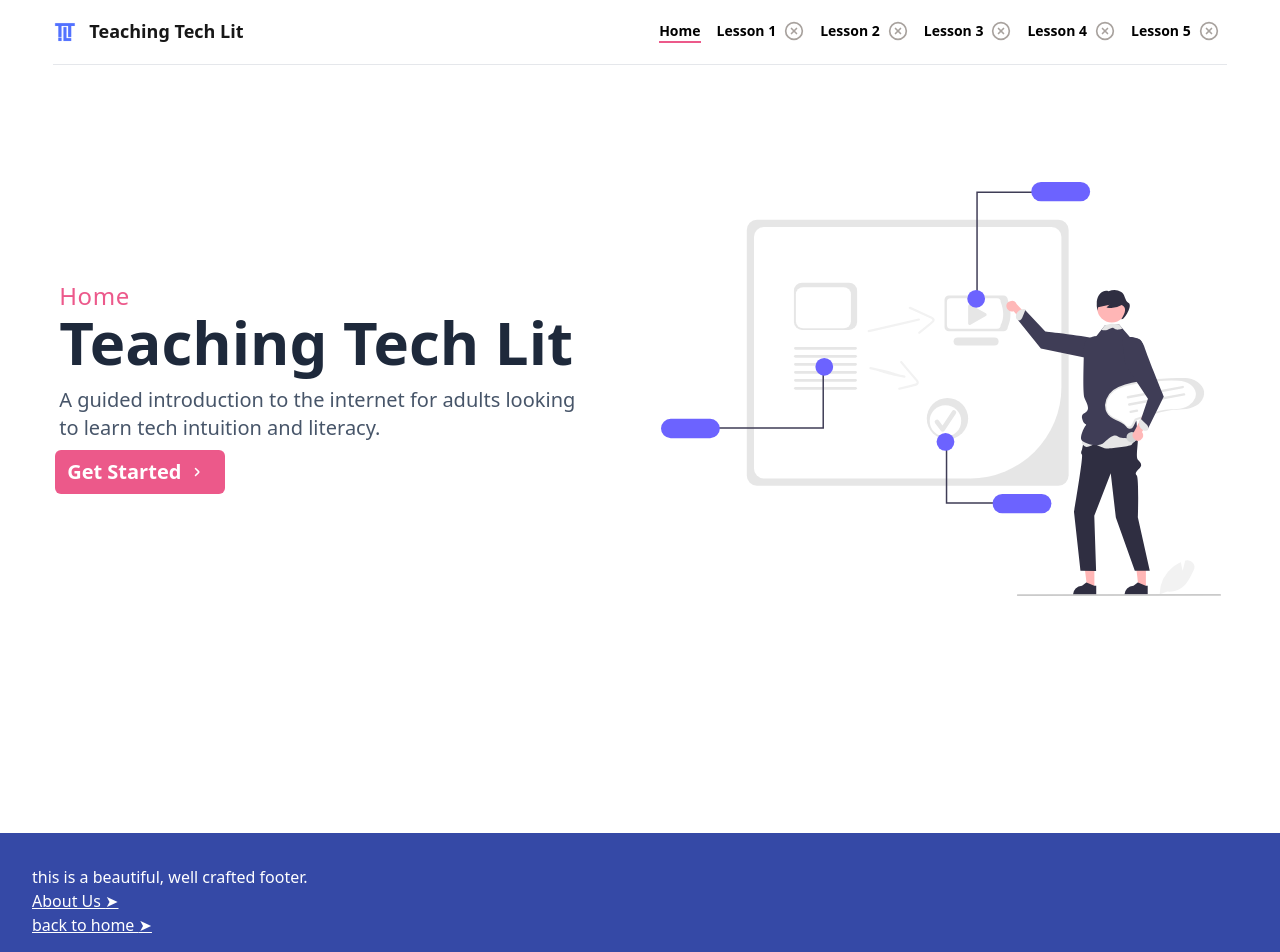
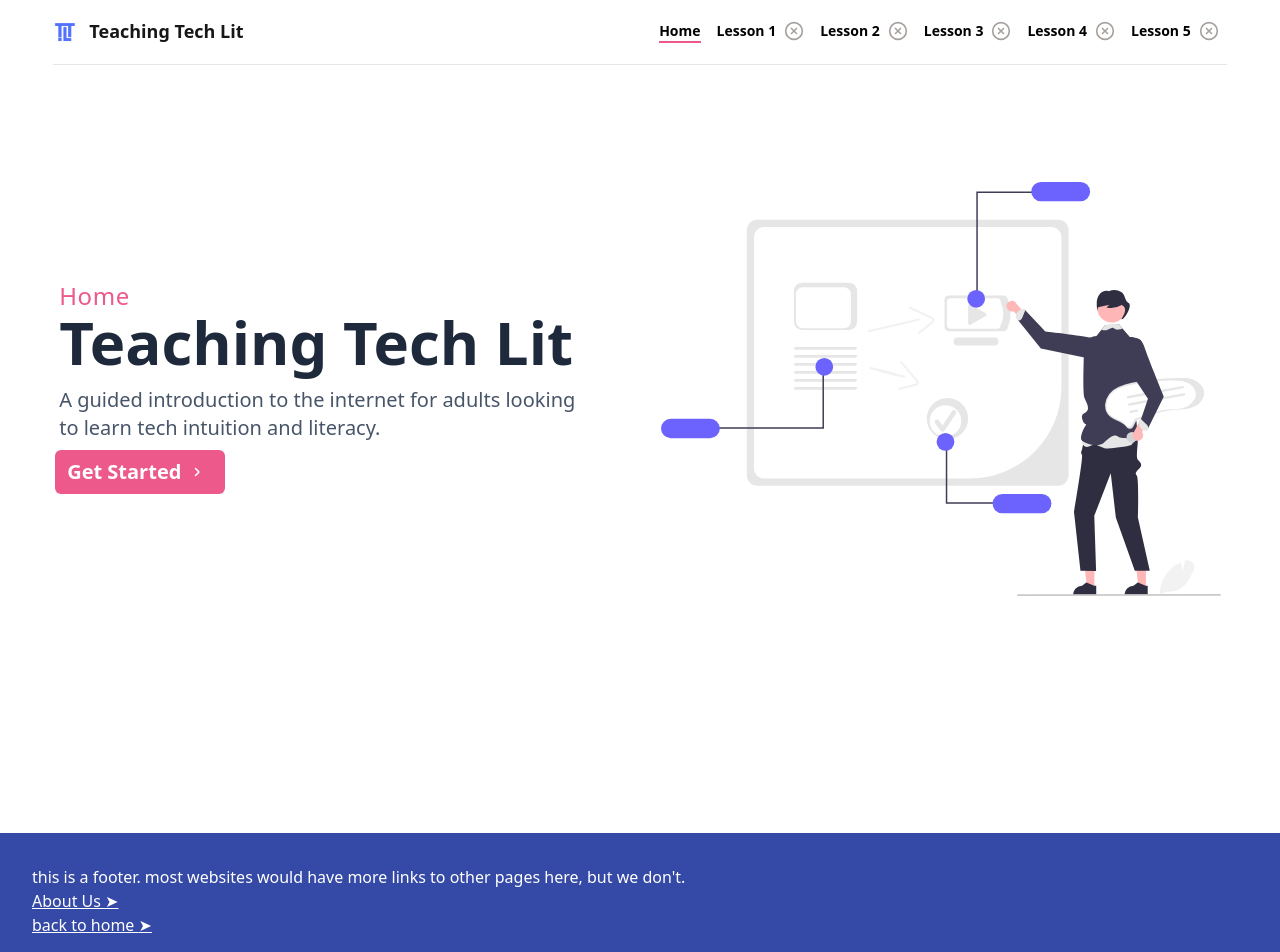
Before and after one commit to j-cleme/capstone_teaching-tech-lit, a SvelteKit app: page / in a window 1280 px wide. Shown: the top 952 px of the page. Built offline with nearby package versions, Linux system fonts and the light colour scheme.

Commit message:
update footer

```diff
--- a/src/routes/+layout.svelte
+++ b/src/routes/+layout.svelte
@@ -100,7 +100,7 @@
 <slot />
 
 <footer class="w-full mt-10 bg-[#3549A6] text-white p-8 flex flex-col">
-	<p>this is a beautiful, well crafted footer.</p>
+	<p>this is a footer. most websites would have more links to other pages here, but we don't.</p>
 
 	<a href="{base}/about" class="underline max-w-fit">About Us <span>&#10148;</span></a>
 	<a href="{base}/" class="underline max-w-fit">back to home <span>&#10148;</span></a>
```
